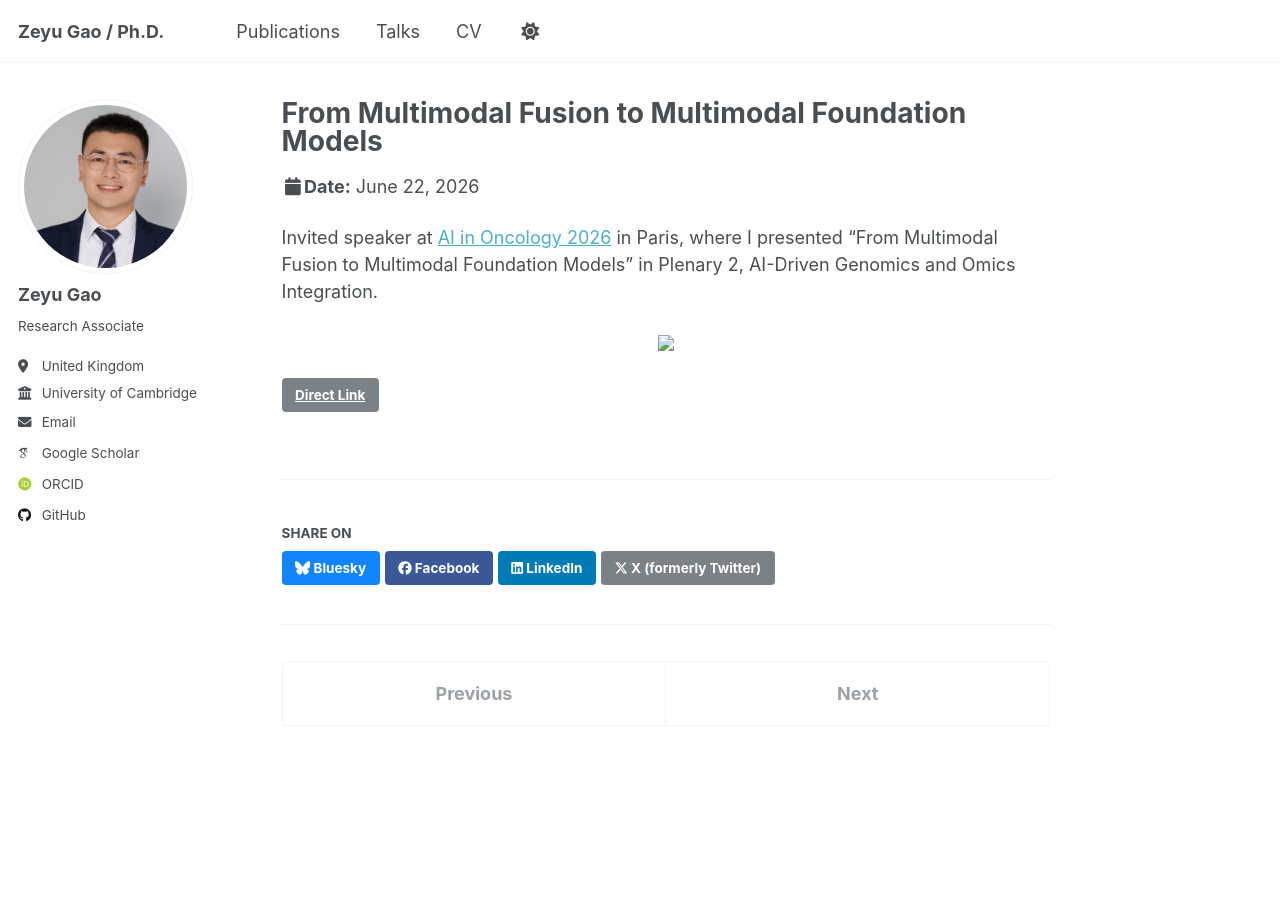
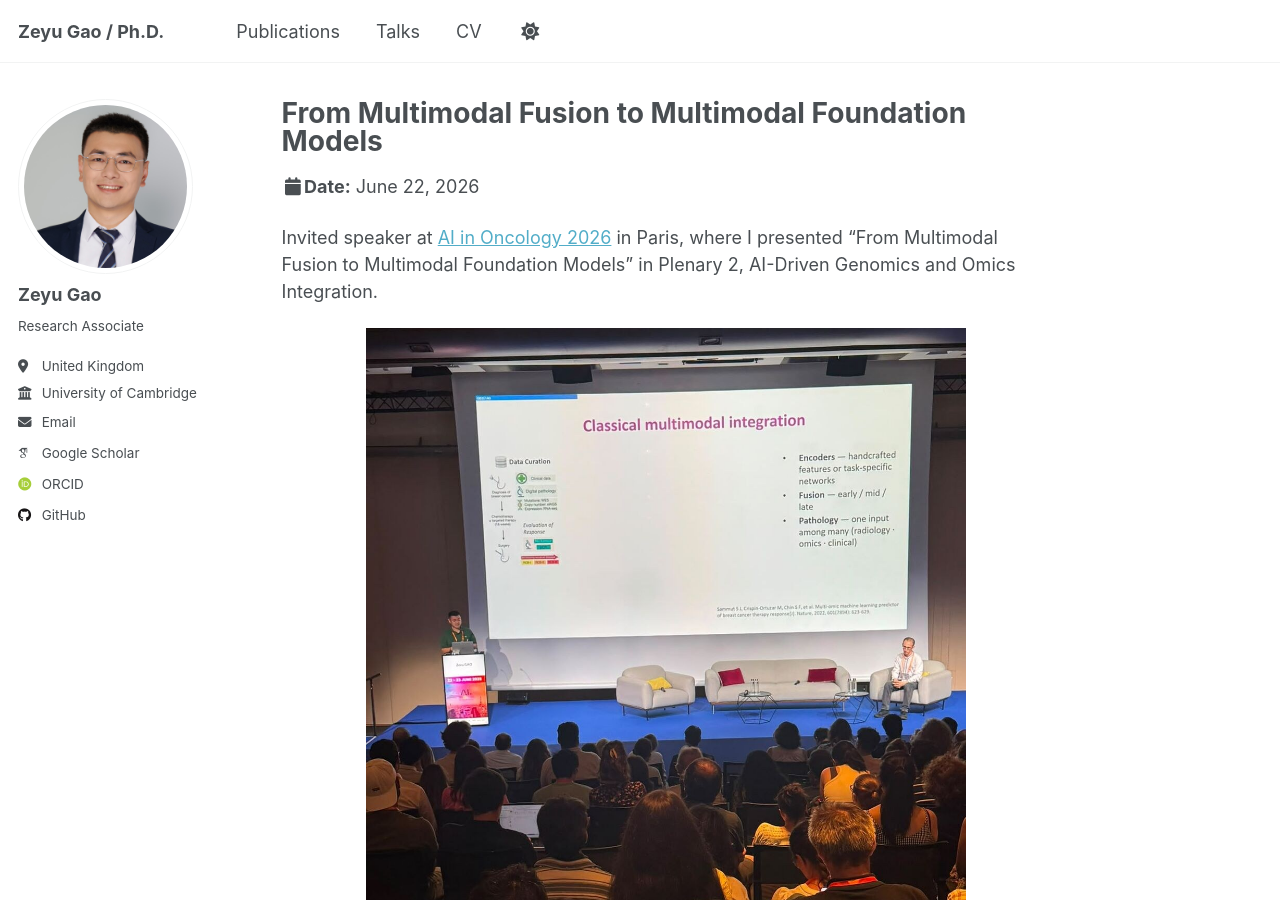
Before and after one commit to ZeyuGaoAi/ZeyuGaoAi.github.io, a Jekyll site: the page built from _talks/2026-06-AI-in-Oncology-Paris.md, in a window 1280 px wide and 900 px high. Built offline with Jekyll 4.4.1, drawn with Linux system fonts in a browser that asks for light colours; some web fonts are replaced; a script that is not in the unit is left out.

Commit message:
Fix Paris talk image path

```diff
--- a/_talks/2026-06-AI-in-Oncology-Paris.md
+++ b/_talks/2026-06-AI-in-Oncology-Paris.md
@@ -13,5 +13,5 @@ excerpt: "Invited talk in Plenary 2, AI-Driven Genomics and Omics Integration, a
 Invited speaker at [AI in Oncology 2026](https://www.aiinoncology.com/programme-2026) in Paris, where I presented “From Multimodal Fusion to Multimodal Foundation Models” in Plenary 2, AI-Driven Genomics and Omics Integration.
 
 <p align="center">
-  <img src="../images/2026ParisAIOncology.jpg" width="600"/>
+  <img src="/images/2026ParisAIOncology.jpg" width="600"/>
 </p>
```
